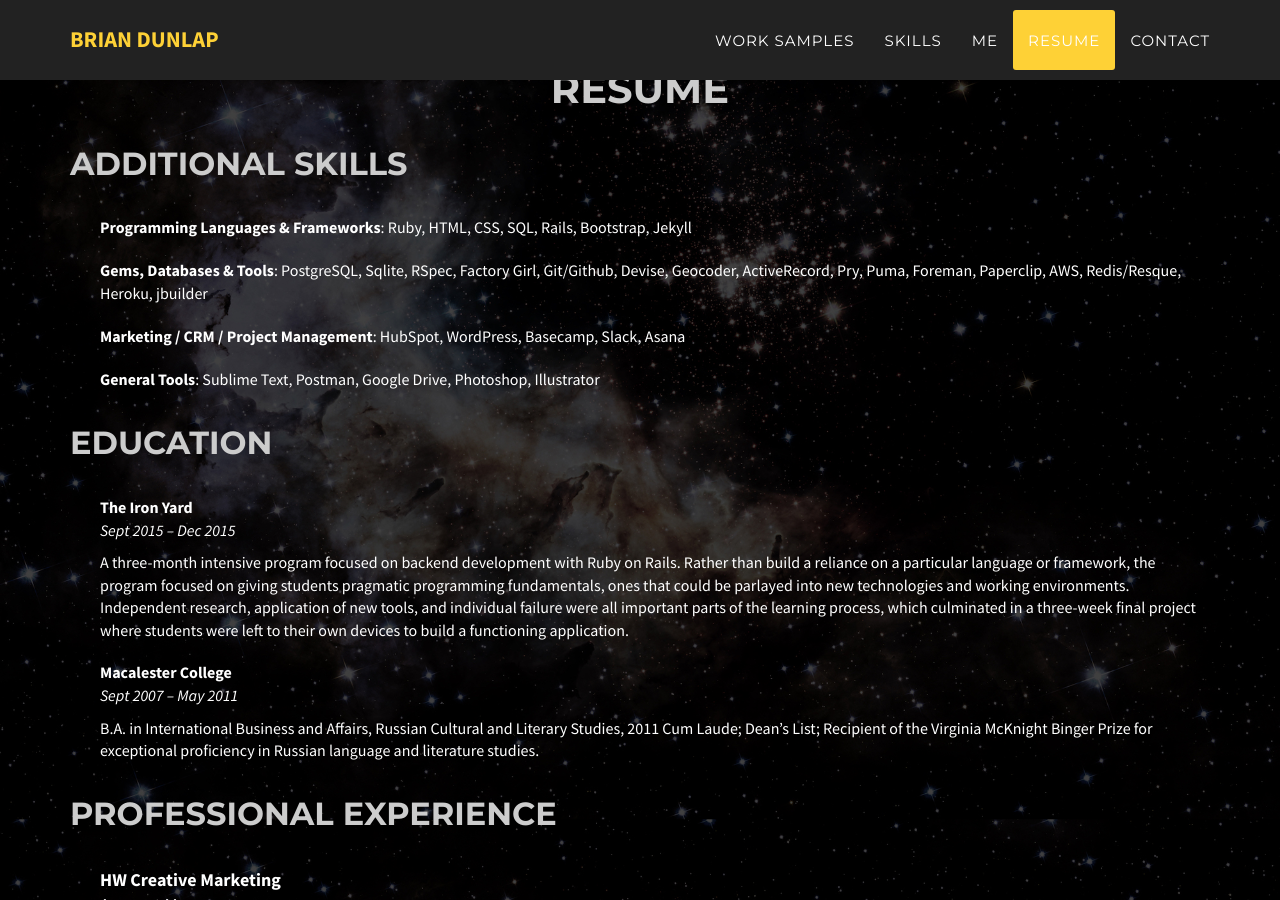
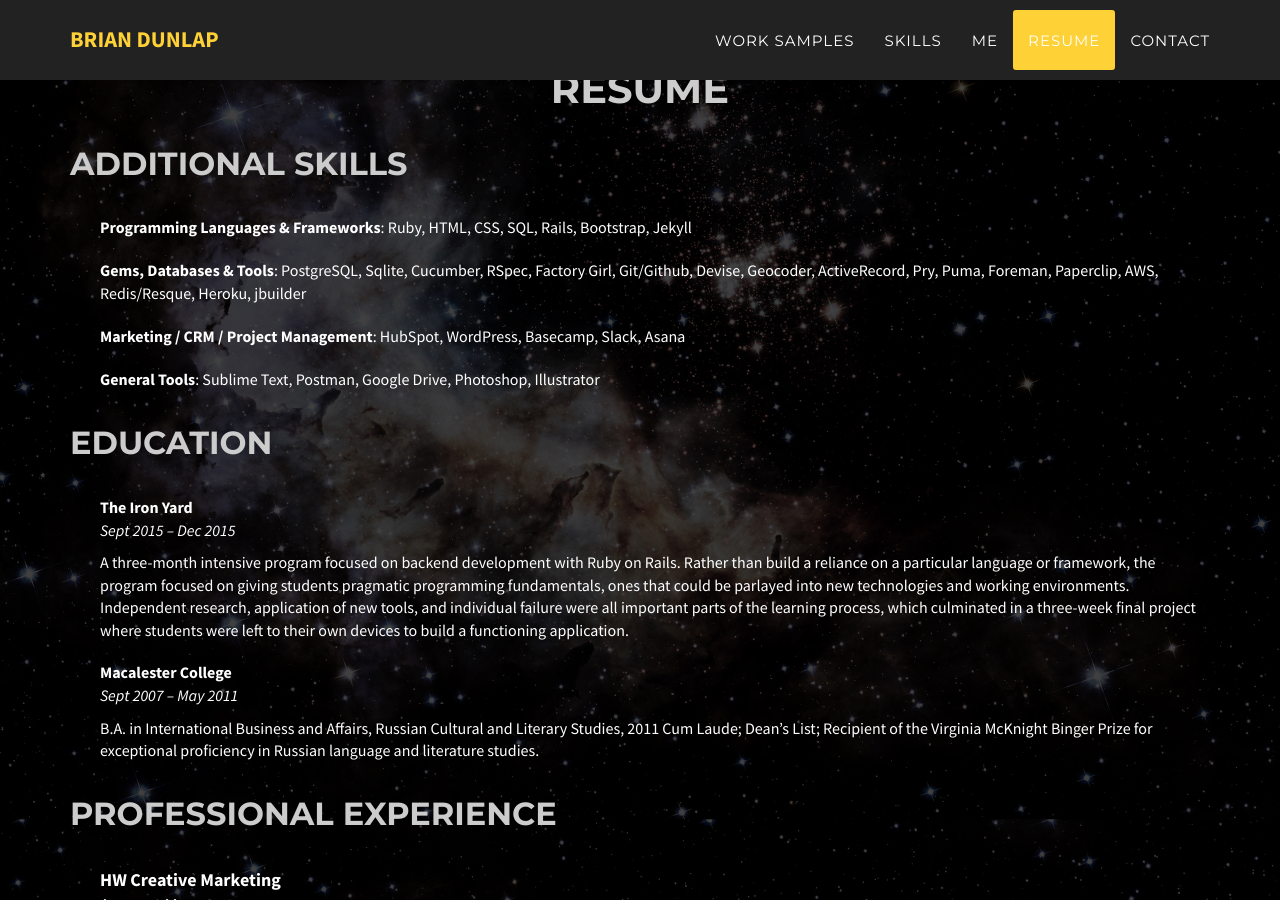
Before and after one commit to BrianDunlap89/briandunlap89.github.io, a Jekyll site: the page built from index.html, in a window 1280 px wide and 900 px high, scrolled down 4831 px. Built offline with Jekyll 4.4.1, drawn with Linux system fonts in a browser that asks for light colours; some web fonts are replaced.

Commit message:
Update resume

```diff
--- a/_includes/team.html
+++ b/_includes/team.html
@@ -5,7 +5,7 @@
             <h2 class="resume-header">Additional Skills</h2>
                 <ul class="resume-entries">
                   <li><strong>Programming Languages & Frameworks</strong>: Ruby, HTML, CSS, SQL, Rails, Bootstrap, Jekyll</li>
-                  <li><strong>Gems, Databases & Tools</strong>: PostgreSQL, Sqlite, RSpec, Factory Girl, Git/Github, Devise, Geocoder, ActiveRecord, Pry, Puma, Foreman, Paperclip, AWS, Redis/Resque, Heroku, jbuilder</li>
+                  <li><strong>Gems, Databases & Tools</strong>: PostgreSQL, Sqlite, Cucumber, RSpec, Factory Girl, Git/Github, Devise, Geocoder, ActiveRecord, Pry, Puma, Foreman, Paperclip, AWS, Redis/Resque, Heroku, jbuilder</li>
                   <li><strong>Marketing / CRM / Project Management</strong>: HubSpot, WordPress, Basecamp, Slack, Asana</li>
                   <li><strong>General Tools</strong>: Sublime Text, Postman, Google Drive, Photoshop, Illustrator</li>
                 </ul>
```
